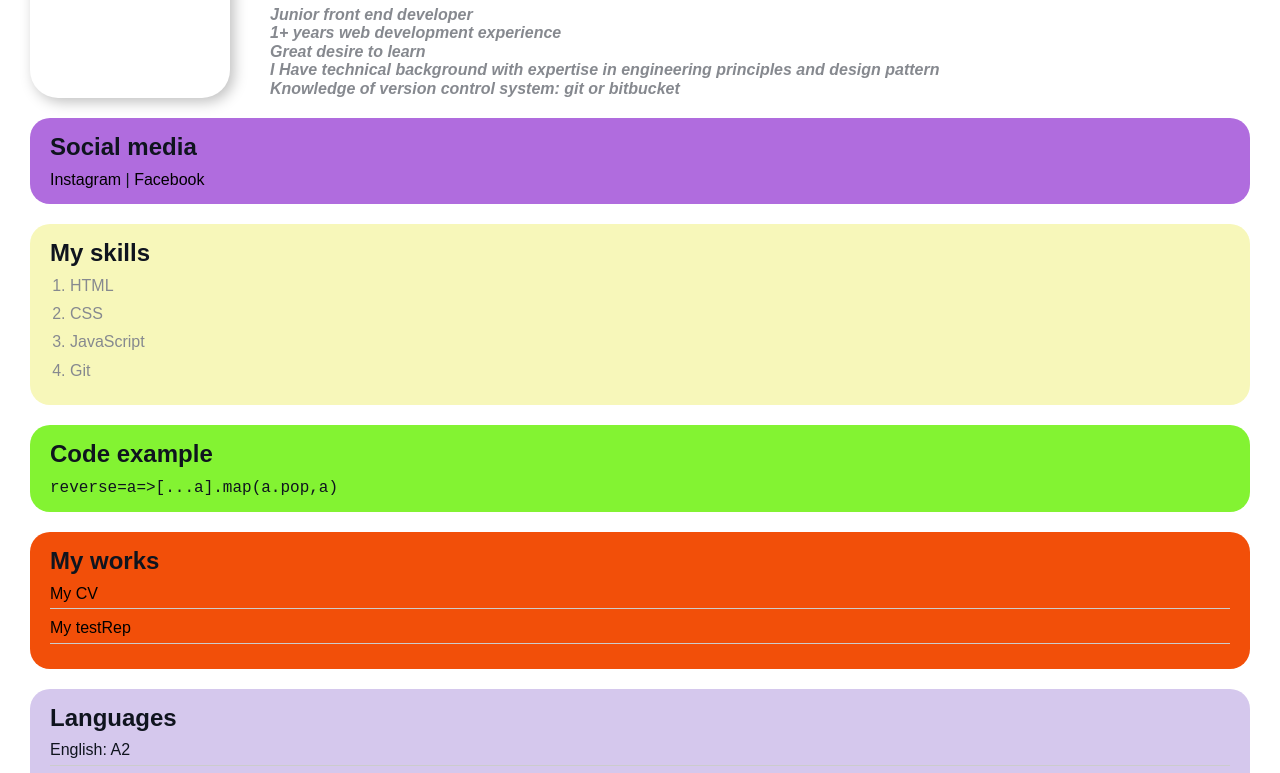
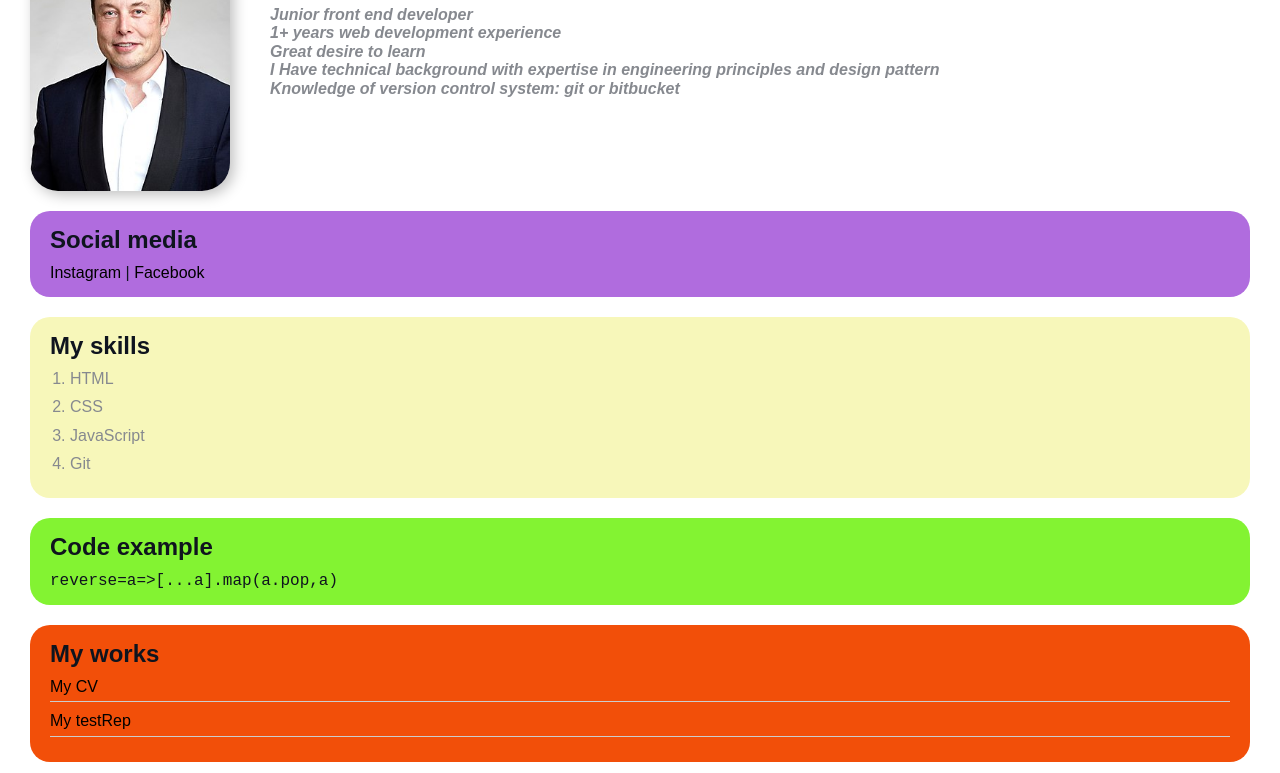
Before and after one commit to EloquentLx3/rsschool-cv, a plain HTML site: page index.html in a window 1280 px wide. Shown: the part 192-965 px from the top of the page. Drawn offline with nearby package versions, Linux system fonts and the light colour scheme.

Commit message:
init: update file index.html

```diff
--- a/index.html
+++ b/index.html
@@ -44,7 +44,7 @@
     <main class="main">
       <div class="container">
         <div class="info">
-          <img src="Elon.jpg" alt="img" class="avatar" />
+          <img src="img/Elon.jpg" alt="img" class="avatar" />
 
           <div class="info-text">
             <h1>Bohdan Bohdan</h1>
```
